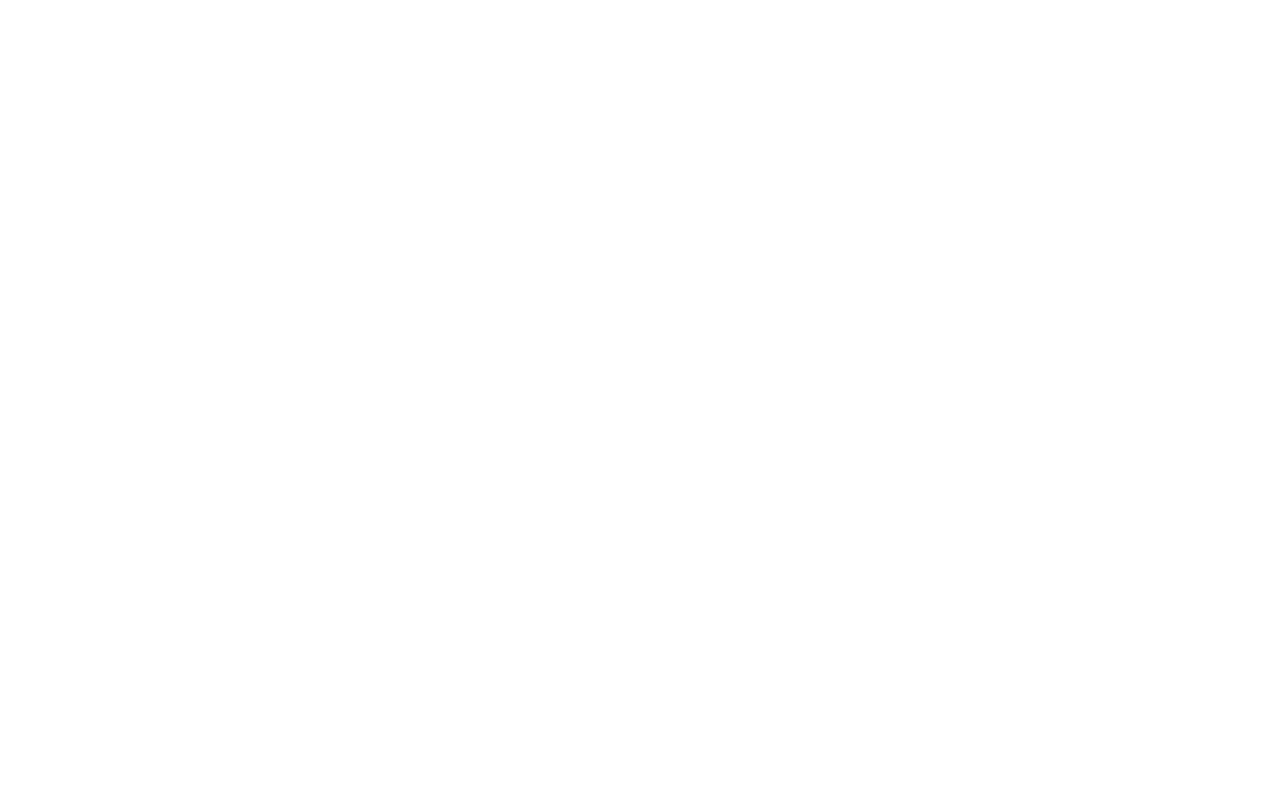
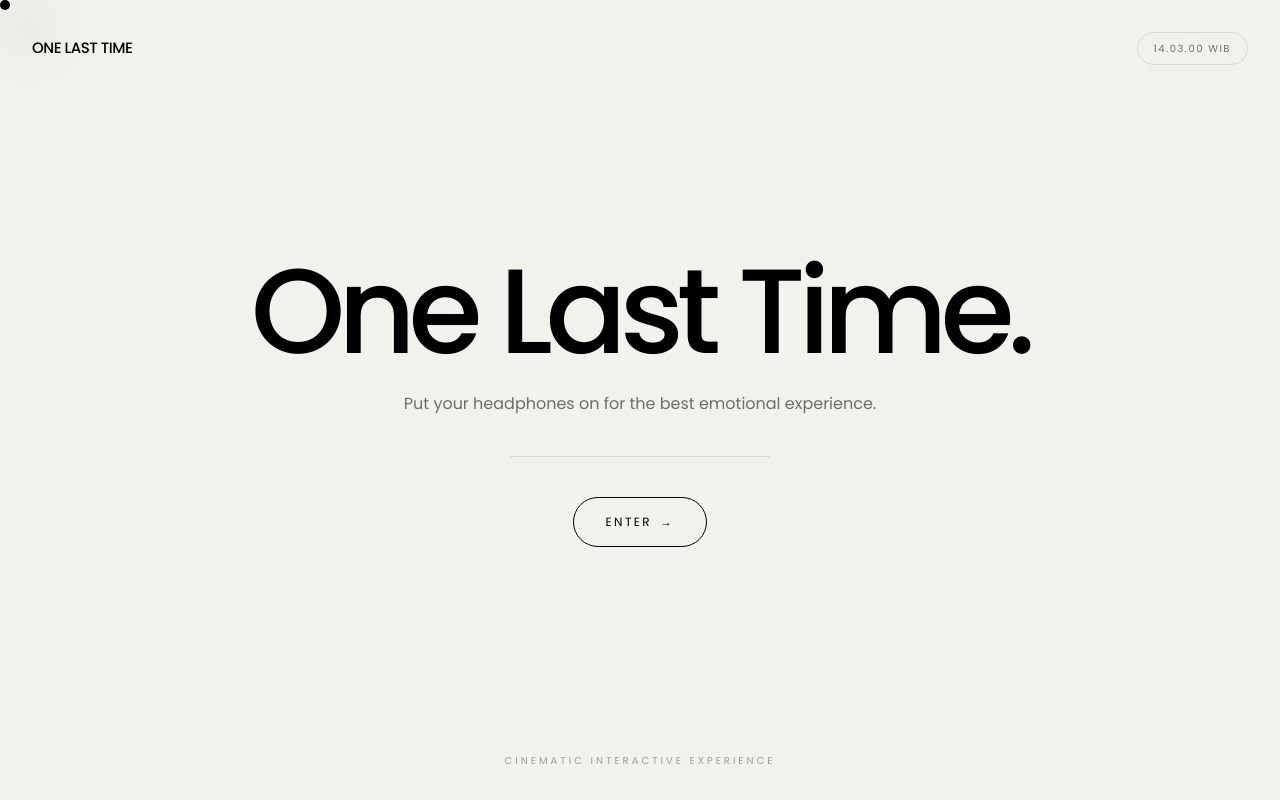
Before and after one commit to Varaaa-arch/one-last-time, a Next.js app: page / in a window 1280 px wide. Built offline with nearby package versions, Linux system fonts and the light colour scheme.

Commit message:
ONE LAST TIME: Rename Repository GitHub && Fix Add Custom Cursor with ImageTrail && CreatePre Loader Page

```diff
--- a/src/app/globals.css
+++ b/src/app/globals.css
@@ -6,7 +6,13 @@
 }
 
 * {
-  cursor: none;
+  cursor: none !important;
+}
+
+html,
+body {
+  background: #f3f1ec;
+  color: #111111;
 }
 
 body {
--- a/src/app/layout.tsx
+++ b/src/app/layout.tsx
@@ -1,33 +1,50 @@
-import type { Metadata } from "next";
-import { Geist, Geist_Mono } from "next/font/google";
-import "./globals.css";
+import type { Metadata } from "next"
+import { Poppins } from "next/font/google"
+import "./globals.css"
 
-const geistSans = Geist({
-  variable: "--font-geist-sans",
+const poppins = Poppins({
   subsets: ["latin"],
-});
-
-const geistMono = Geist_Mono({
-  variable: "--font-geist-mono",
-  subsets: ["latin"],
-});
+  weight: [
+    "100",
+    "200",
+    "300",
+    "400",
+    "500",
+    "600",
+    "700",
+    "800",
+    "900",
+  ],
+  variable: "--font-poppins",
+})
 
 export const metadata: Metadata = {
   title: "Before You Leave",
   description: "Generated by create next app",
-};
+}
 
 export default function RootLayout({
   children,
 }: Readonly<{
-  children: React.ReactNode;
+  children: React.ReactNode
 }>) {
   return (
     <html
       lang="en"
-      className={`${geistSans.variable} ${geistMono.variable} h-full antialiased`}
+      className={`${poppins.variable} h-full antialiased`}
     >
-      <body className="min-h-full flex flex-col">{children}</body>
+      <body
+        className={`
+          ${poppins.className}
+          min-h-full
+          flex
+          flex-col
+          bg-[#f3f1ec]
+          text-black
+        `}
+      >
+        {children}
+      </body>
     </html>
-  );
+  )
 }
--- a/src/app/page.tsx
+++ b/src/app/page.tsx
@@ -1,5 +1,7 @@
 import StudioLoader from "@/components/loaders/StudioLoader";
+import PreLoader from "@/components/loaders/PreLoader"
 import CustomCursor from "@/components/ui/CustomCursor";
+import ImageTrailCursor from "@/components/ui/ImageTrailCursor"
 
 // import HeroIntro from "@/components/sections/02_HeroIntro"
 // import WhatIRealized from "@/components/sections/03_WhatIRealized"
@@ -13,6 +15,8 @@ export default function Home() {
       {/* GLOBAL LOADER */}
       <StudioLoader />
       <CustomCursor />
+      <ImageTrailCursor/>
+      <PreLoader/>
 
       {/* MAIN WEBSITE */}
       <main className="relative w-full overflow-hidden bg-[#f3f1ec] text-black">
--- /dev/null
+++ b/src/components/loaders/PreLoader.tsx
@@ -0,0 +1,260 @@
+"use client"
+
+import { AnimatePresence, motion } from "framer-motion"
+import { useEffect, useState } from "react"
+
+export default function PreLoader() {
+  const [entered, setEntered] = useState(false)
+  const [time, setTime] = useState("")
+
+  // REALTIME WIB CLOCK
+  useEffect(() => {
+    const updateClock = () => {
+      const now = new Date()
+
+      const formatted = now.toLocaleTimeString("id-ID", {
+        hour: "2-digit",
+        minute: "2-digit",
+        second: "2-digit",
+        timeZone: "Asia/Jakarta",
+      })
+
+      setTime(formatted + " WIB")
+    }
+
+    updateClock()
+
+    const interval = setInterval(updateClock, 1000)
+
+    return () => clearInterval(interval)
+  }, [])
+
+  return (
+    <AnimatePresence>
+      {!entered && (
+        <motion.div
+          initial={{ opacity: 1 }}
+          exit={{
+            opacity: 0,
+            transition: {
+              duration: 1.4,
+              ease: [0.76, 0, 0.24, 1],
+            },
+          }}
+          className="
+            fixed
+            inset-0
+            z-99999
+            flex
+            flex-col
+            overflow-hidden
+            bg-[#f3f1ec]
+          "
+        >
+          {/* TOP BAR */}
+          <div className="absolute left-0 top-0 flex w-full items-center justify-between p-8">
+            {/* LOGO */}
+            <motion.h1
+              initial={{
+                    opacity: 0,
+                    y: -20,
+              }}
+              animate={{
+                    opacity: 1,
+                    y: 0,
+              }}
+              transition={{
+                    duration: 1,
+                    delay: 0.2,
+              }}
+              className="
+                text-[15px]
+                font-medium
+                uppercase
+                tracking-[-0.03em]
+                text-black
+              "
+            >
+                  One Last Time
+                </motion.h1>
+            {/* CLOCK */}
+            <motion.div
+              initial={{
+                    opacity: 0,
+                    y: -20,
+              }}
+              animate={{
+                    opacity: 1,
+                    y: 0,
+              }}
+              transition={{
+                    duration: 1,
+                    delay: 0.4,
+              }}
+              className="
+                rounded-full
+                border
+                border-black/10
+                px-4
+                py-2
+                text-[10px]
+                uppercase
+                tracking-[0.15em]
+                text-black/55
+                backdrop-blur-xl
+              "
+            >
+              {time}
+            </motion.div>
+            </div>
+
+          {/* CENTER CONTENT */}
+          <div className="flex h-screen flex-col items-center justify-center px-6">
+
+            {/* BIG TITLE */}
+            <motion.h1
+              initial={{
+                opacity: 0,
+                y: 60,
+              }}
+              animate={{
+                opacity: 1,
+                y: 0,
+              }}
+              transition={{
+                duration: 1.2,
+                ease: [0.22, 1, 0.36, 1],
+              }}
+              className="
+                max-w-[1200px]
+                text-center
+                text-[72px]
+                font-medium
+                leading-[0.95]
+                tracking-[-0.06em]
+                text-black
+                md:text-[120px]
+              "
+            >
+              One Last Time.
+            </motion.h1>
+
+            {/* SUBTEXT */}
+            <motion.p
+              initial={{
+                opacity: 0,
+                y: 30,
+              }}
+              animate={{
+                opacity: 1,
+                y: 0,
+              }}
+              transition={{
+                delay: 0.3,
+                duration: 1,
+              }}
+              className="
+                mt-6
+                text-center
+                text-sm
+                text-black/55
+                md:text-base
+              "
+            >
+              Put your headphones on for the best emotional experience.
+            </motion.p>
+
+            {/* LINE */}
+            <motion.div
+              initial={{
+                scaleX: 0,
+              }}
+              animate={{
+                scaleX: 1,
+              }}
+              transition={{
+                delay: 0.5,
+                duration: 1.2,
+                ease: [0.22, 1, 0.36, 1],
+              }}
+              className="
+                mt-10
+                h-px
+                w-[260px]
+                origin-center
+                bg-black/10
+              "
+            />
+
+            {/* ENTER BUTTON */}
+            <motion.button
+              initial={{
+                opacity: 0,
+                y: 20,
+              }}
+              animate={{
+                opacity: 1,
+                y: 0,
+              }}
+              transition={{
+                delay: 0.7,
+                duration: 1,
+              }}
+              onClick={() => setEntered(true)}
+              className="
+                group
+                mt-10
+                rounded-full
+                border
+                border-black
+                px-8
+                py-4
+                text-xs
+                uppercase
+                tracking-[0.2em]
+                text-black
+                transition-all
+                duration-500
+                hover:bg-black
+                hover:text-white
+              "
+            >
+              <span className="flex items-center gap-2">
+                Enter
+                <span className="transition-transform duration-500 group-hover:translate-x-1">
+                  →
+                </span>
+              </span>
+            </motion.button>
+          </div>
+
+          {/* BOTTOM TEXT */}
+          <motion.div
+            initial={{
+              opacity: 0,
+            }}
+            animate={{
+              opacity: 1,
+            }}
+            transition={{
+              delay: 1,
+              duration: 1,
+            }}
+            className="
+              absolute
+              bottom-8
+              left-1/2
+              -translate-x-1/2
+              text-[10px]
+              uppercase
+              tracking-[0.3em]
+              text-black/35
+            "
+          >
+            Cinematic Interactive Experience
+          </motion.div>
+        </motion.div>
+      )}
+    </AnimatePresence>
+  )
+}
--- a/src/components/loaders/StudioLoader.tsx
+++ b/src/components/loaders/StudioLoader.tsx
@@ -70,7 +70,7 @@ export default function StudioLoader() {
             >
               {/* TOP INFO */}
               <div className="mb-2 flex items-center justify-between text-[11px] uppercase tracking-[0.12em] text-black">
-                <p>BEFORE YOU LEAVE</p>
+                <p>One Last Time</p>
                 <p>{progress}</p>
               </div>
 
--- a/src/components/ui/CustomCursor.tsx
+++ b/src/components/ui/CustomCursor.tsx
@@ -1,87 +1,79 @@
 "use client"
 
-import { motion } from "framer-motion"
-import { useEffect, useState } from "react"
+import { motion, useMotionValue, useSpring } from "framer-motion"
+import { useEffect } from "react"
 
-const images = [
-  "/textures/trail/1.jpg",
-  "/textures/trail/2.jpg",
-  "/textures/trail/3.jpg",
-  "/textures/trail/4.jpg",
-]
+export default function CustomCursor() {
+  const mouseX = useMotionValue(0)
+  const mouseY = useMotionValue(0)
 
-type TrailImage = {
-  id: number
-  x: number
-  y: number
-  src: string
-}
+  const smoothX = useSpring(mouseX, {
+    damping: 30,
+    stiffness: 280,
+    mass: 0.5,
+  })
 
-export default function ImageTrailCursor() {
-  const [trails, setTrails] = useState<TrailImage[]>([])
+  const smoothY = useSpring(mouseY, {
+    damping: 30,
+    stiffness: 280,
+    mass: 0.5,
+  })
 
   useEffect(() => {
-    let id = 0
-
-    const handleMove = (e: MouseEvent) => {
-      const newTrail: TrailImage = {
-        id: id++,
-        x: e.clientX,
-        y: e.clientY,
-        src: images[Math.floor(Math.random() * images.length)],
-      }
-
-      setTrails((prev) => [...prev, newTrail])
-
-      setTimeout(() => {
-        setTrails((prev) =>
-          prev.filter((trail) => trail.id !== newTrail.id)
-        )
-      }, 900)
+    const moveCursor = (e: MouseEvent) => {
+      mouseX.set(e.clientX - 5)
+      mouseY.set(e.clientY - 5)
     }
 
-    window.addEventListener("mousemove", handleMove)
+    window.addEventListener("mousemove", moveCursor)
 
     return () => {
-      window.removeEventListener("mousemove", handleMove)
+      window.removeEventListener("mousemove", moveCursor)
     }
-  }, [])
+  }, [mouseX, mouseY])
 
   return (
     <>
-      {trails.map((trail) => (
-        <motion.img
-          key={trail.id}
-          src={trail.src}
-          initial={{
-            opacity: 0,
-            scale: 0.8,
-          }}
-          animate={{
-            opacity: 1,
-            scale: 1,
-          }}
-          exit={{
-            opacity: 0,
-          }}
-          transition={{
-            duration: 0.4,
-            ease: [0.22, 1, 0.36, 1],
-          }}
-          className="
-            pointer-events-none
-            fixed
-            z-9998
-            h-[180px]
-            w-[140px]
-            object-cover
-          "
-          style={{
-            left: trail.x - 70,
-            top: trail.y - 90,
-          }}
-        />
-      ))}
+      {/* MAIN DOT */}
+      <motion.div
+        style={{
+          x: smoothX,
+          y: smoothY,
+        }}
+        className="
+          pointer-events-none
+          fixed
+          left-0
+          top-0
+          z-999999
+          h-[10px]
+          w-[10px]
+          rounded-full
+          bg-black
+        "
+      />
+
+      {/* SOFT GLOW */}
+      <motion.div
+        style={{
+          x: smoothX,
+          y: smoothY,
+        }}
+        className="
+          pointer-events-none
+          fixed
+          left-0
+          top-0
+          z-999999
+          h-[34px]
+          w-[34px]
+          translate-x-[12px]
+          translate-y-[12px]
+          rounded-full
+          bg-black/10
+          blur-xl
+        "
+      />
     </>
   )
 }
--- /dev/null
+++ b/src/components/ui/ImageTrailCursor.tsx
@@ -0,0 +1,112 @@
+"use client"
+
+import { motion, AnimatePresence } from "framer-motion"
+import { useEffect, useState } from "react"
+
+const images = [
+  "/textures/trail/1.jpg",
+  "/textures/trail/2.jpg",
+  "/textures/trail/3.jpg",
+  "/textures/trail/4.jpg",
+]
+
+type TrailImage = {
+  id: number
+  x: number
+  y: number
+  src: string
+}
+
+export default function ImageTrailCursor() {
+  const [trails, setTrails] = useState<TrailImage[]>([])
+
+  useEffect(() => {
+    let id = 0
+
+    let lastX = 0
+    let lastY = 0
+
+    // SEMAKIN BESAR = SEMAKIN SEDIKIT IMAGE
+    const MIN_DISTANCE = 100
+
+    const handleMove = (e: MouseEvent) => {
+      const dx = e.clientX - lastX
+      const dy = e.clientY - lastY
+
+      const distance = Math.sqrt(dx * dx + dy * dy)
+
+      // JANGAN SPAWN TERLALU SERING
+      if (distance < MIN_DISTANCE) return
+
+      lastX = e.clientX
+      lastY = e.clientY
+
+      const newTrail: TrailImage = {
+        id: id++,
+        x: e.clientX,
+        y: e.clientY,
+        src: images[Math.floor(Math.random() * images.length)],
+      }
+
+      setTrails((prev) => [...prev, newTrail])
+
+      // AUTO REMOVE
+      setTimeout(() => {
+        setTrails((prev) =>
+          prev.filter((trail) => trail.id !== newTrail.id)
+        )
+      }, 900)
+    }
+
+    window.addEventListener("mousemove", handleMove)
+
+    return () => {
+      window.removeEventListener("mousemove", handleMove)
+    }
+  }, [])
+
+  return (
+    <>
+      <AnimatePresence>
+        {trails.map((trail) => (
+          <motion.img
+            key={trail.id}
+            src={trail.src}
+            initial={{
+              opacity: 0,
+              scale: 0.8,
+              rotate: -8,
+            }}
+            animate={{
+              opacity: 1,
+              scale: 1,
+              rotate: 0,
+            }}
+            exit={{
+              opacity: 0,
+              scale: 0.95,
+            }}
+            transition={{
+              duration: 0.5,
+              ease: [0.22, 1, 0.36, 1],
+            }}
+            className="
+              pointer-events-none
+              fixed
+              z-999998
+              h-[180px]
+              w-[140px]
+              object-cover
+              rounded-sm
+              shadow-2xl
+            "
+            style={{
+              left: trail.x - 70,
+              top: trail.y - 90,
+            }}
+          />
+        ))}
+      </AnimatePresence>
+    </>
+  )
+}
```
